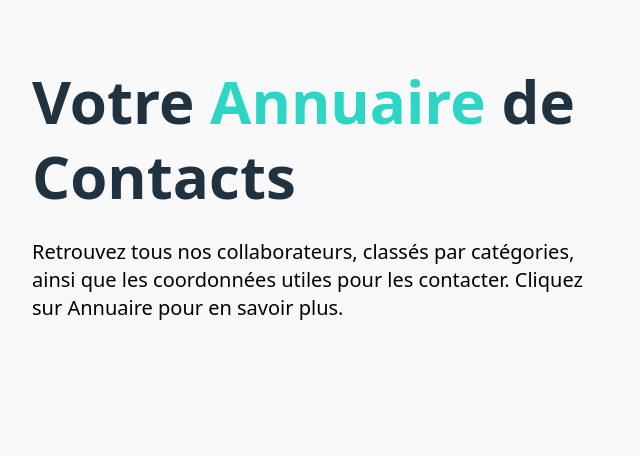
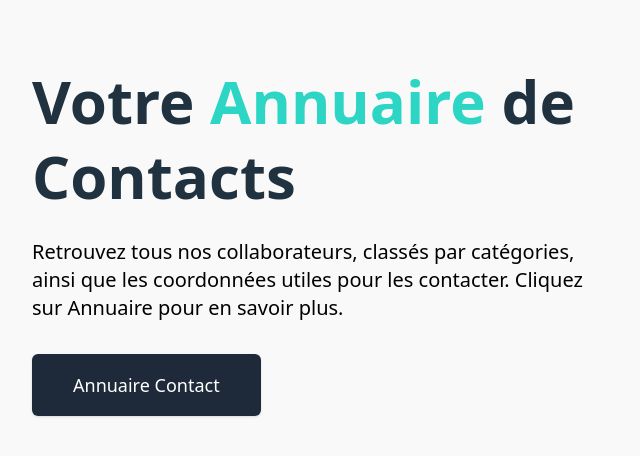
Before and after one commit to Simplon-hdf/brief-annuaire-contacts-groupe-c, an Angular app: page / in a window 1280 px wide. Shown: the top 456 px of the page, without its empty margins (0-640 px from the left). Built offline with nearby package versions, Linux system fonts and the light colour scheme.

Commit message:
feat(home): add call-to-action button for contact directory in home section

```diff
--- a/src/app/home/home.html
+++ b/src/app/home/home.html
@@ -17,6 +17,15 @@
                 Cliquez sur Annuaire pour en savoir plus.
             </p>
 
+            <div class="mt-5 sm:mt-8 sm:flex sm:justify-center lg:justify-start">
+                <div class="rounded-md shadow">
+                    <a
+                        class="w-full flex items-center justify-center px-8 py-3 border border-transparent text-base font-medium rounded-md text-white bg-gray-800 hover:bg-gray-600 md:py-4 md:text-lg md:px-10">
+                        Annuaire Contact
+                    </a>
+                </div>
+
+            </div>
 
             </article>
 
```
